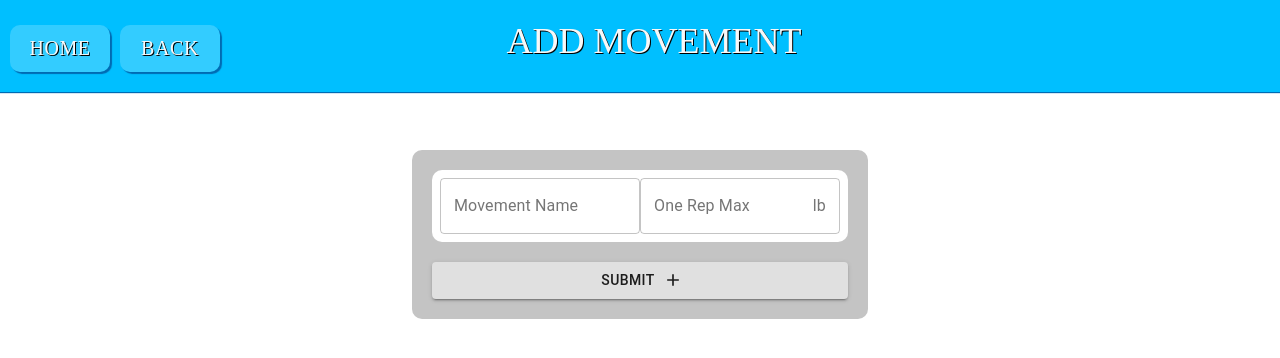
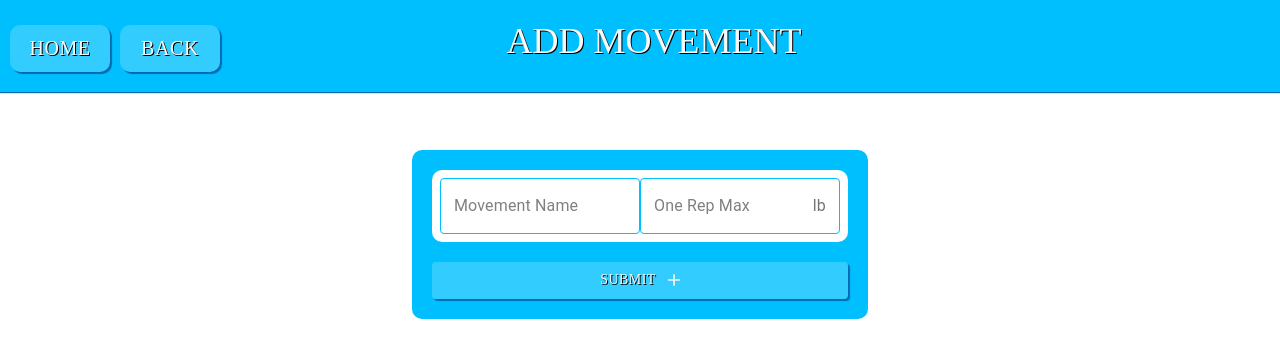
Before and after one commit to vbrambila2/1RM, a React (Create React App) app: page /add in a window 1280 px wide. Both pictures are taken after a click on the button 1236 px from the left and 764 px from the top of the page. Shown: the top 358 px of the page. Built offline with nearby package versions, Linux system fonts and the light colour scheme; no server answers.

Commit message:
addPage css changes

```diff
--- a/src/components/FabButton.js
+++ b/src/components/FabButton.js
@@ -12,6 +12,9 @@ const useStyles = makeStyles((theme) => ({
     fab: {
         background: '#00BFFF',
         color: '#F8F8F8',
+        '&:hover': {
+            backgroundColor: '#00ace6',
+        },
     },
 }));
 
--- a/src/containers/AddPage.js
+++ b/src/containers/AddPage.js
@@ -6,14 +6,14 @@ import { createMovement } from '../actions';
 import { TextField, Button, InputAdornment } from '@material-ui/core';
 import AddIcon from '@material-ui/icons/Add';
 
-const useStyles = makeStyles(() => ({
+const useStyles = makeStyles((theme) => ({
     addPage: {
         display: 'flex',
         justifyContent: 'center',
         marginTop: '100px'
     },
     addMovementDiv: {
-        background: '#C4C4C4',
+        background: '#00BFFF',
         fontFamily: 'PT Sans Caption',
         fontSize: '18px',
         borderRadius: '10px',
@@ -26,8 +26,52 @@ const useStyles = makeStyles(() => ({
         padding: '8px',
         borderRadius: '10px',
     },
+    textFieldDiv: {
+        "& .MuiOutlinedInput-root .MuiOutlinedInput-notchedOutline": {
+            borderColor: "#00BFFF"
+          },
+          "&:hover .MuiOutlinedInput-root .MuiOutlinedInput-notchedOutline": {
+            borderColor: "black"
+          },
+          "& .MuiOutlinedInput-root.Mui-focused .MuiOutlinedInput-notchedOutline": {
+            borderColor: "black"
+          },
+          "& .MuiOutlinedInput-input": {
+            color: "black"
+          },
+          "&:hover .MuiOutlinedInput-input": {
+            color: "black"
+          },
+          "& .MuiOutlinedInput-root.Mui-focused .MuiOutlinedInput-input": {
+            color: "black"
+          },
+          "& .MuiInputLabel-outlined": {
+            color: "grey"
+          },
+          "&:hover .MuiInputLabel-outlined": {
+            color: "black"
+          },
+          "& .MuiInputLabel-outlined.Mui-focused": {
+            color: "black"
+          }
+    },
+    addButton: {
+        background: '#33ccff',
+        boxShadow: '2px 2px 1px #006bb3',
+        color: '#F8F8F8',
+        textShadow: '1px 1px #000000',
+        fontFamily: 'PT Sans Caption',
+        '&:hover': {
+            backgroundColor: '#00ace6',
+        },
+    },
     buttonDiv: {
         paddingTop: '20px'
+    },
+    [theme.breakpoints.down('sm')]: {
+        textFieldDiv: {
+            display: 'flex',
+        }
     }
 }));
 
@@ -49,6 +93,7 @@ const AddPage = () => {
                     <form onSubmit={handleSubmit} >
                         <div className={classes.textDiv}>
                             <TextField
+                                className={classes.textFieldDiv}
                                 name="movementName"
                                 variant="outlined"
                                 label="Movement Name"
@@ -57,6 +102,7 @@ const AddPage = () => {
                                 onChange={(e) => setMoveData({ ...moveData, movementName: e.target.value })}
                             />
                             <TextField
+                                className={classes.textFieldDiv}
                                 name="movementWeight"
                                 variant="outlined"
                                 label="One Rep Max"
@@ -67,7 +113,7 @@ const AddPage = () => {
                             />
                         </div>
                          <div className={classes.buttonDiv}>
-                            <Button variant="contained" type="submit" endIcon={<AddIcon />} fullWidth >Submit</Button>
+                            <Button className={classes.addButton} variant="contained" type="submit" endIcon={<AddIcon />} fullWidth >Submit</Button>
                          </div>
                     </form>
                 </div>
```
